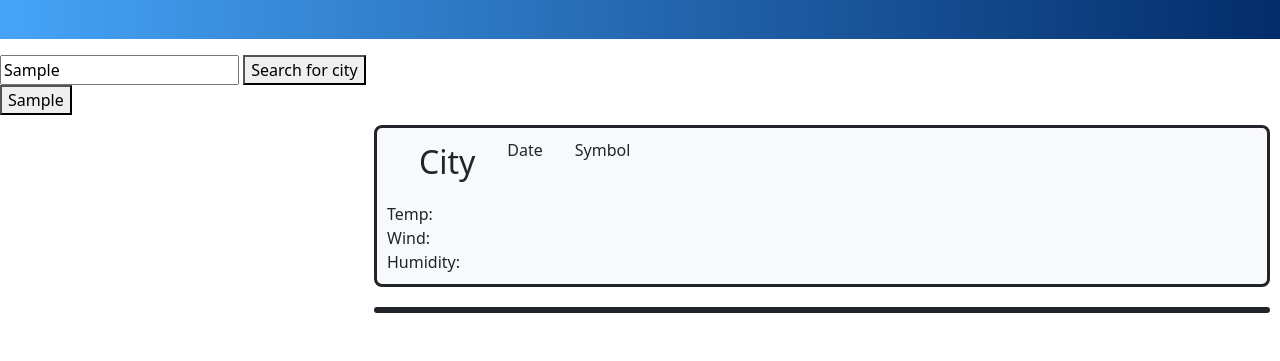
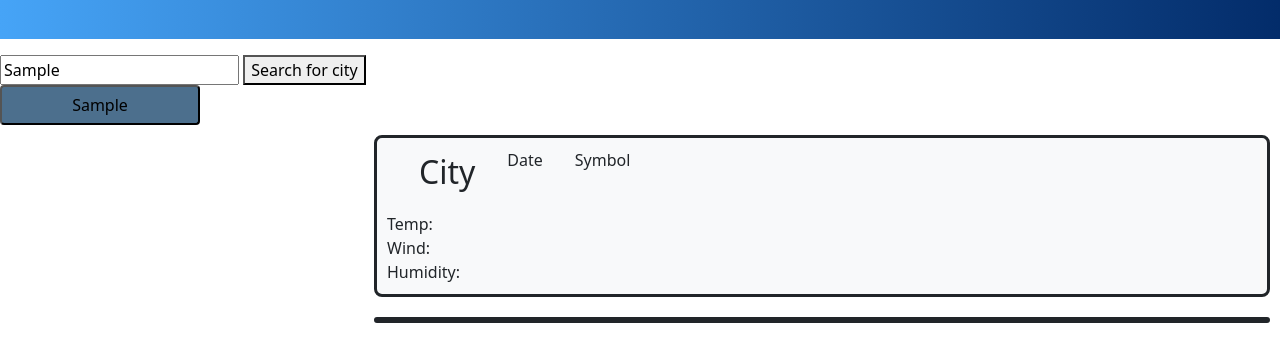
Before and after one commit to Caliza/weatherDashboard, a plain HTML site: page index.html in a window 1280 px wide. Both pictures are taken after typing "Sample" into the empty fields and a click on the button "Search for city". Shown: the part 129-490 px from the top of the page. Drawn offline with nearby package versions, Linux system fonts and the light colour scheme; no server answers.

Commit message:
Added CSS styling.

```diff
--- a/assets/script.js
+++ b/assets/script.js
@@ -108,7 +108,7 @@ function loadSearch() {
     }
     searchHistory.forEach(e => {
         const cityBtn = document.createElement('button')
-        //cityBtn.addClass('')
+        cityBtn.classList.add('historyBtns')
         cityBtn.textContent = e
         historyEl.append(cityBtn)
     })
--- a/assets/style.css
+++ b/assets/style.css
@@ -1,13 +1,30 @@
+.body {
+    display: flex;
+}
+
 .header {
     display: flex;
     background-image: linear-gradient(to left, rgb(3, 44, 106), rgb(70, 164, 247));
     font-size: 3.5em;
     height: 3em;
+    width: 100%;
 }
 
 .header2 {
     color: antiquewhite;
     margin: auto;
+}
+
+.historyBtns {
+    align-items: center;
+    background-color: rgb(76, 111, 141);
+    border-radius: 4px;
+    display: flex;
+    margin: auto;
+    /* margin: 5px 0 5px 0; */
+    height: 40px;
+    justify-content: center;
+    width: 200px;
 }
 
 #city {
@@ -30,6 +47,20 @@ font-size: 2em;
     margin: 10px;
     width: 70%;
 }
+
 #display {
     display: flex;
 }
+
+#history {
+    /* margin: auto; */
+    width: 25%;
+}
+
+#section1 {
+    width: 30vw;
+}
+
+#section2 {
+    width: 70vw;
+}
--- a/index.html
+++ b/index.html
@@ -15,10 +15,13 @@
     <header class="header">
         <div class="header2">Weather Dashboard</div>
     </header>
+    <section id="section1">
         <p id="#currentDay" class="day"></p>
         <input />
         <button id="search-button">Search for city</button>
         <form id="history"></form>
+    </section>
+    <selection id="section2">
         <section id="currentWx" class="bg-light">
             <div id="display">
                 <ul id="city">City</ul>
@@ -29,8 +32,9 @@
             <div id="currentWind">Wind: </div>
             <div id="currentHmd">Humidity: </div>
         </section>
+
         <section id="current" class="bg-warning d-flex m-10"></section>
-
+    </selection>
 
     <!--<section id="current1" class="bg-warning"></section>-->
     <script src="https://cdnjs.cloudflare.com/ajax/libs/dayjs/1.10.4/dayjs.min.js"
```
Lines whose indentation alone changed are shown as unchanged.
